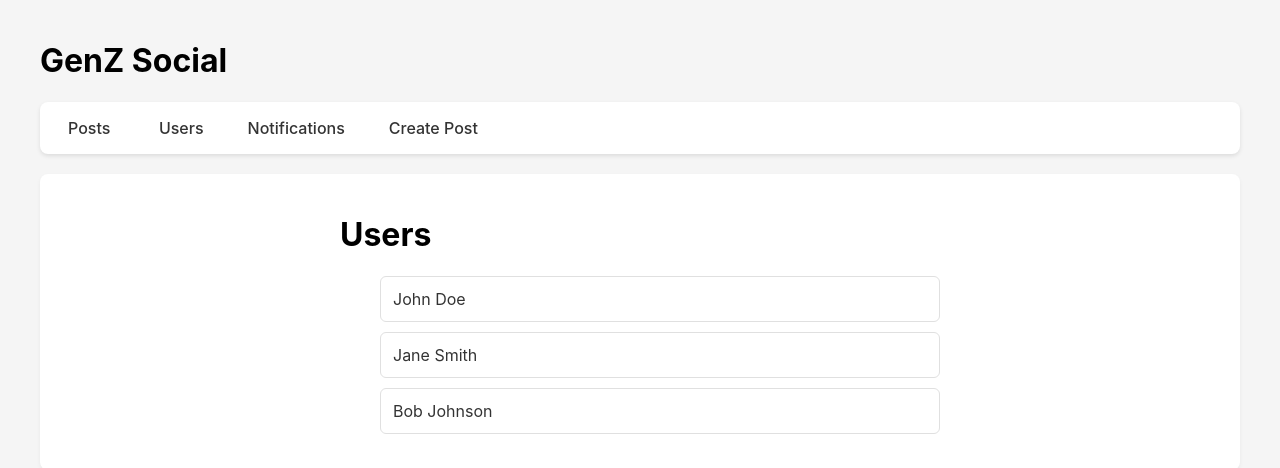
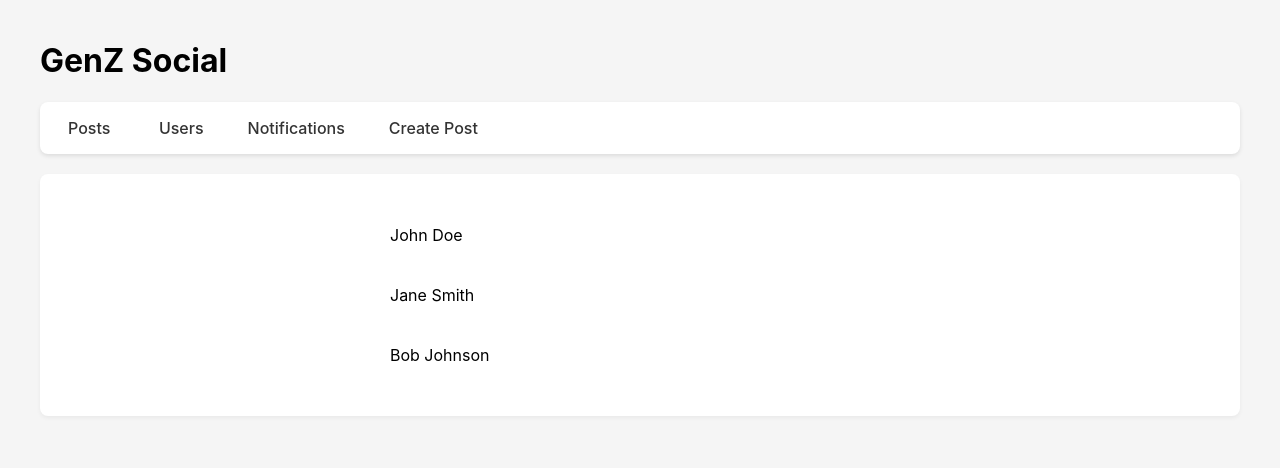
Before and after one commit to acciojob/social-media-satyamjha09, a React app: page /users in a window 1280 px wide. Shown: the top 468 px of the page. Built offline with nearby package versions, Linux system fonts and the light colour scheme.

Commit message:
ab to ja

```diff
--- a/src/components/CreatePost.js
+++ b/src/components/CreatePost.js
@@ -37,7 +37,15 @@ const CreatePost = () => {
           onChange={(e) => setTitle(e.target.value)}
           placeholder="Post Title"
           required
-          style={{ display: 'block', margin: '10px 0', width: '100%' }}
+          style={{
+            display: 'block',
+            width: '100%',
+            padding: '8px',
+            margin: '10px 0',
+            boxSizing: 'border-box',
+            opacity: 1,
+            visibility: 'visible'
+          }}
         />
 
         <select
--- a/src/components/PostsList.js
+++ b/src/components/PostsList.js
@@ -4,12 +4,19 @@ import Post from './Post'
 const PostsList = ({ posts  }) => {
   return (
     <div className="posts-list">
-    {posts.map((post, index) => (
-      <div key={post.id} className={`post-container-${index + 1}`}>
-      <Post post={post} />
+      {posts.map((post, index) => (
+        <div key={post.id} className="post-container">
+          <Post post={post} />
+          <button
+            className="button"
+            onClick={() => {/* edit handler */}}
+            style={{ position: 'absolute', right: '15px', top: '15px' }}
+          >
+            Edit
+          </button>
+        </div>
+      ))}
     </div>
-    ))}
-  </div>
   )
 }
 
--- a/src/pages/Users.js
+++ b/src/pages/Users.js
@@ -11,20 +11,20 @@ const Users = () => {
 
   return (
     <div className="users-page">
-      <h1>Users</h1>
         <ul className="users-list">
-          {users.map((user, index) => (
-            <div key={user.id} className={`user-item-${index + 1}`}>
-              <a
-
-                href={`/users/${user.id}`}
-                className="user-link"
-              >
-                {user.name}
-              </a>
-            </div>
-          ))}
-        </ul>
+        {users.map(user => (
+          <li
+            key={user.id}
+            style={{
+              display: 'block',
+              padding: '10px',
+              listStyle: 'none'
+            }}
+          >
+            {user.name}
+          </li>
+        ))}
+      </ul>
 
       {selectedUser && (
         <>
--- a/src/styles/App.css
+++ b/src/styles/App.css
@@ -230,3 +230,12 @@ body {
 .second-post {
   position: relative;
 }
+
+.posts-list > div:nth-child(2) > .button {
+  display: block !important;
+  position: static !important;
+}
+
+.users-list li {
+  display: list-item !important;
+}
```
